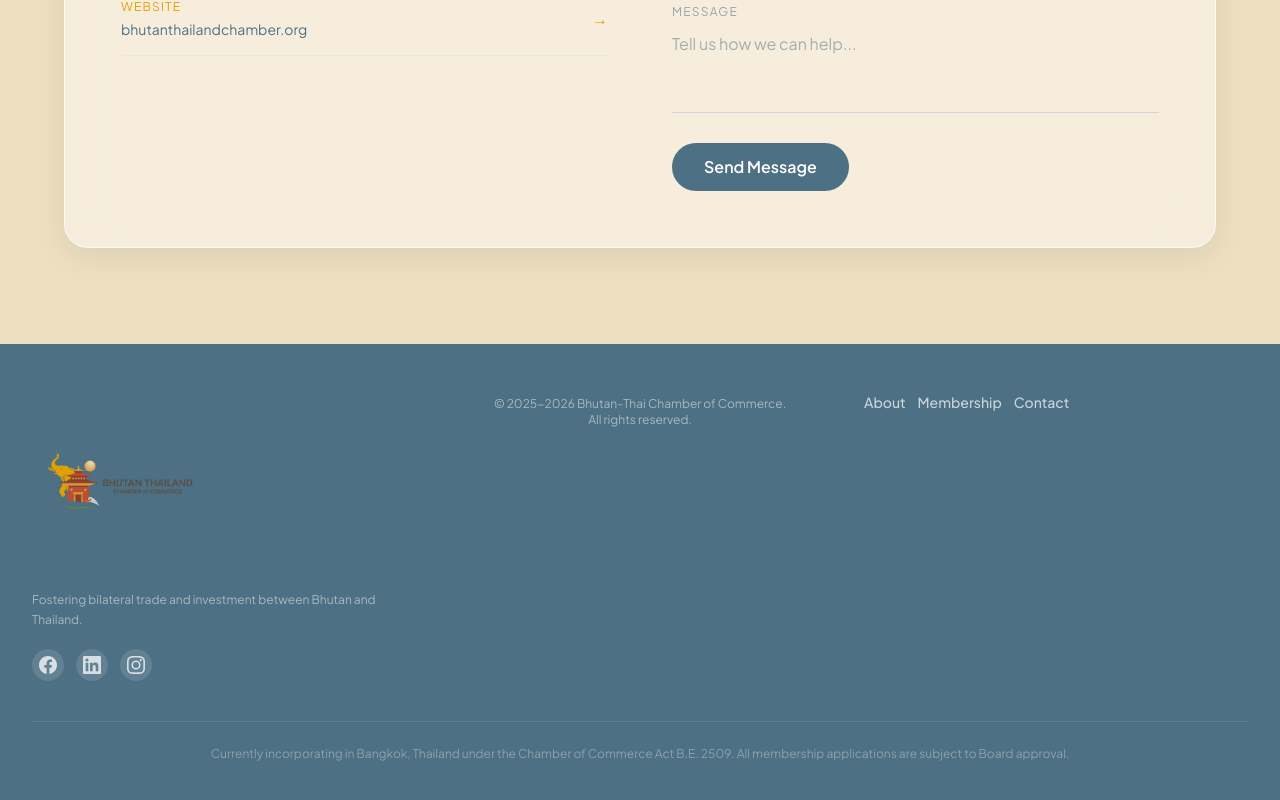
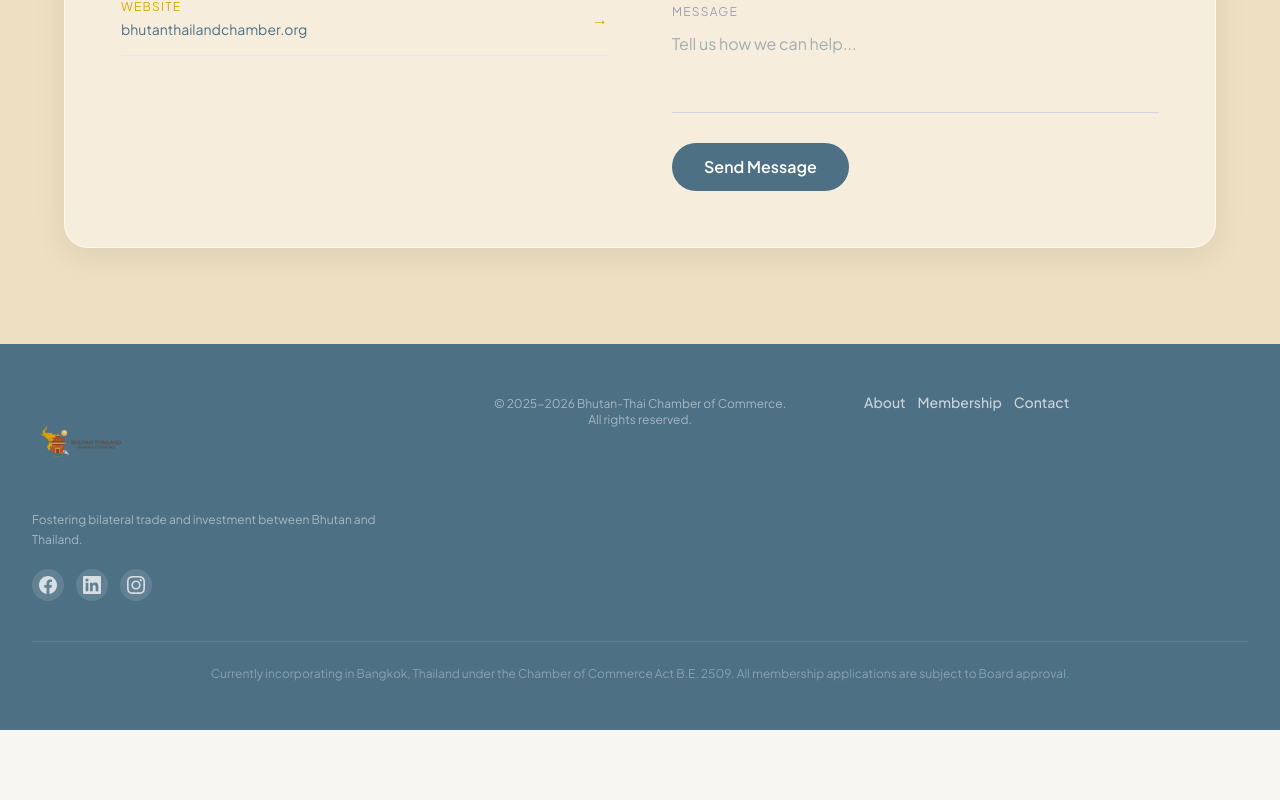
Before and after one commit to Snorbs23/bhtcc-website, a Next.js app: page / in a window 1280 px wide. Shown: the part 3182-3982 px from the top of the page. After the commit the page ends 3912 px from the top, so only its background shows below. Built offline with nearby package versions, Linux system fonts and the light colour scheme.

Commit message:
Increase navbar and footer logo size

```diff
--- a/src/components/Footer.tsx
+++ b/src/components/Footer.tsx
@@ -38,7 +38,7 @@ export default function Footer() {
           {/* Left — Logo + social */}
           <div>
             <a href="/" className="inline-block">
-              <Image src="/BHTCClong.png" alt="BHTCC" width={180} height={60} className="object-contain block" />
+              <Image src="/BHTCClong.png" alt="BHTCC" width={300} height={100} className="object-contain block" style={{ height: '100px', width: 'auto' }} />
             </a>
             <p className="mt-3 text-xs leading-relaxed" style={{ color: "rgba(255,255,255,0.5)" }}>
               Fostering bilateral trade and investment between Bhutan and Thailand.
--- a/src/components/Navbar.tsx
+++ b/src/components/Navbar.tsx
@@ -17,8 +17,8 @@ export default function Navbar() {
         <div className="flex items-center justify-between">
           {/* Logo + Text */}
           <a href="/" className="flex items-center gap-3">
-            <img src="/BHTCClong.png" alt="BHTCC" className="hidden md:block" style={{ height: '110px', width: 'auto', objectFit: 'contain' }} />
-            <img src="/BHTCC.png" alt="BHTCC" className="block md:hidden" style={{ height: '80px', width: 'auto', objectFit: 'contain' }} />
+            <img src="/BHTCClong.png" alt="BHTCC" className="hidden md:block" style={{ height: '140px', width: 'auto', objectFit: 'contain' }} />
+            <img src="/BHTCC.png" alt="BHTCC" className="block md:hidden" style={{ height: '100px', width: 'auto', objectFit: 'contain' }} />
           </a>
 
           {/* Desktop nav links */}
```
